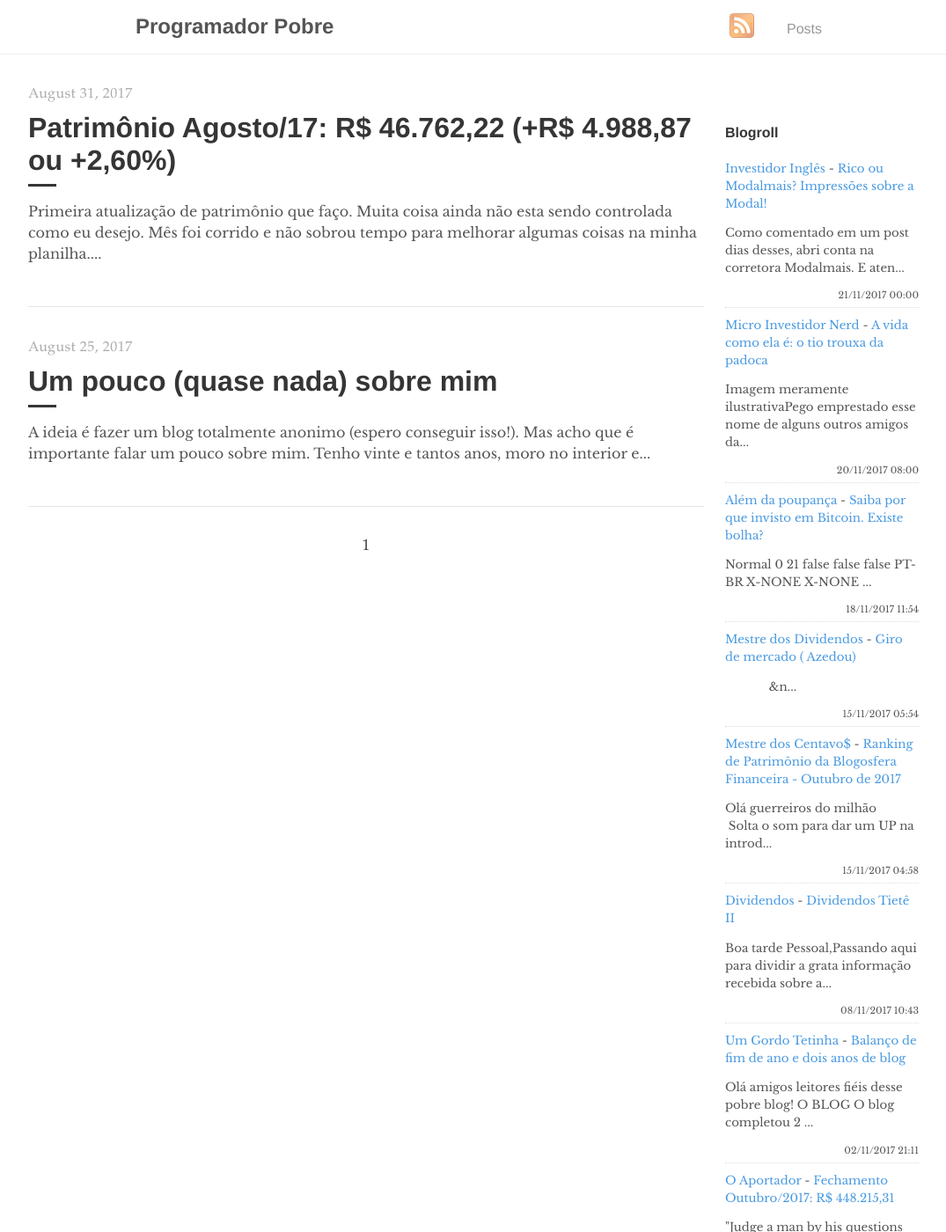
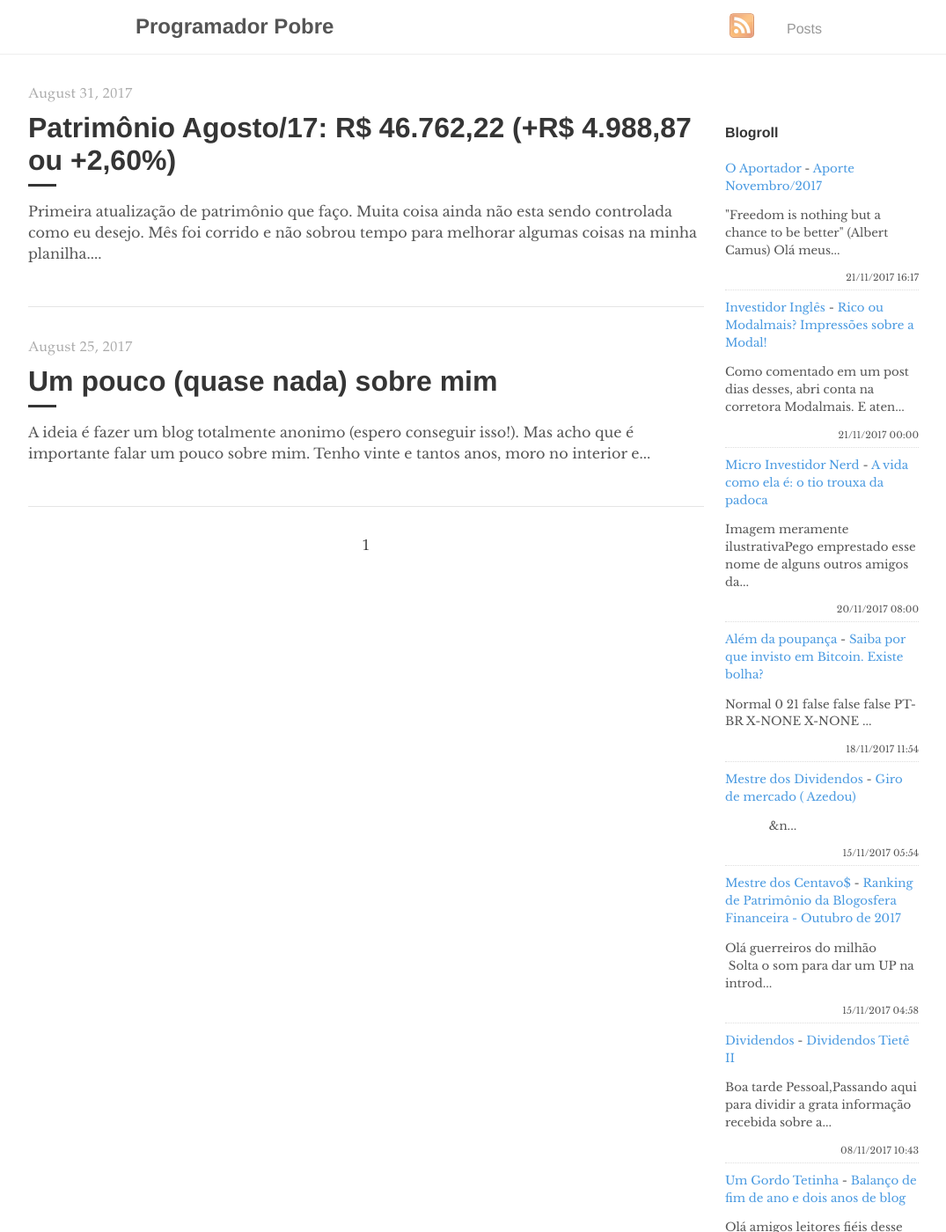
Before and after one commit to programadorpobre/programadorpobre.github.io, a Jekyll site: the page built from index.html, in a window 1280 px wide and 1400 px high. Shown: the whole window at 88% size, without its empty margins (96-1171 px from the left). Built offline with Jekyll 4.4.1, drawn with Linux system fonts in a browser that asks for light colours; the list of posts is cut into pages by our own code; comment, search, counter and statistics services are not loaded; some of the changed text lies outside the part shown.

Commit message:
[ci skip] travis #109

```diff
--- a/_includes/feed-entries.html
+++ b/_includes/feed-entries.html
@@ -1,3 +1,8 @@
+<div class="feed-entry">
+    <a class="feed-entry-site-name" href="http://oaportadorfinanceiro.blogspot.com/">O Aportador</a> - <a class="feed-entry-title" href="http://oaportadorfinanceiro.blogspot.com/2017/11/aporte-novembro2017.html">Aporte Novembro/2017</a>
+    <p class="feed-entry-summary">"Freedom is nothing but a chance to be better"&nbsp;(Albert Camus)&nbsp;Olá meus...</p>
+    <time datetime="2017-11-21T16:17:00.004-02:00">21/11/2017 16:17</time>
+</div>
 <div class="feed-entry">
     <a class="feed-entry-site-name" href="http://investidoringles.blogspot.com/">Investidor Inglês</a> - <a class="feed-entry-title" href="http://investidoringles.blogspot.com/2017/11/rico-ou-modalmais-impressoes.html">Rico ou Modalmais?  Impressões sobre a Modal!</a>
     <p class="feed-entry-summary">Como comentado em um post dias desses, abri conta na corretora Modalmais. E aten...</p>
@@ -34,11 +39,6 @@
     <time datetime="2017-11-02T21:11:00.001-02:00">02/11/2017 21:11</time>
 </div>
 <div class="feed-entry">
-    <a class="feed-entry-site-name" href="http://oaportadorfinanceiro.blogspot.com/">O Aportador</a> - <a class="feed-entry-title" href="http://oaportadorfinanceiro.blogspot.com/2017/11/fechamento-outubro2017-r-44821531.html">Fechamento Outubro/2017: R$ 448.215,31</a>
-    <p class="feed-entry-summary">"Judge a man by his questions rather than his answers."&nbsp;(Voltaire)Olá meus ...</p>
-    <time datetime="2017-11-02T19:49:00.002-02:00">02/11/2017 19:49</time>
-</div>
-<div class="feed-entry">
     <a class="feed-entry-site-name" href="http://elenaosurfanada.blogspot.com/">Ele não surfa nada!</a> - <a class="feed-entry-title" href="http://elenaosurfanada.blogspot.com/2017/11/patrimonio-financeiro-out17-r-34305825.html">Patrimônio Financeiro out/17 (R$ 343.058,25) ou +2,06%</a>
     <p class="feed-entry-summary">Mais um bom mês nos investimentos.Tenho feito planos para trabalhar mais o blog,...</p>
     <time datetime="2017-11-02T13:08:00.000-02:00">02/11/2017 13:08</time>
```
